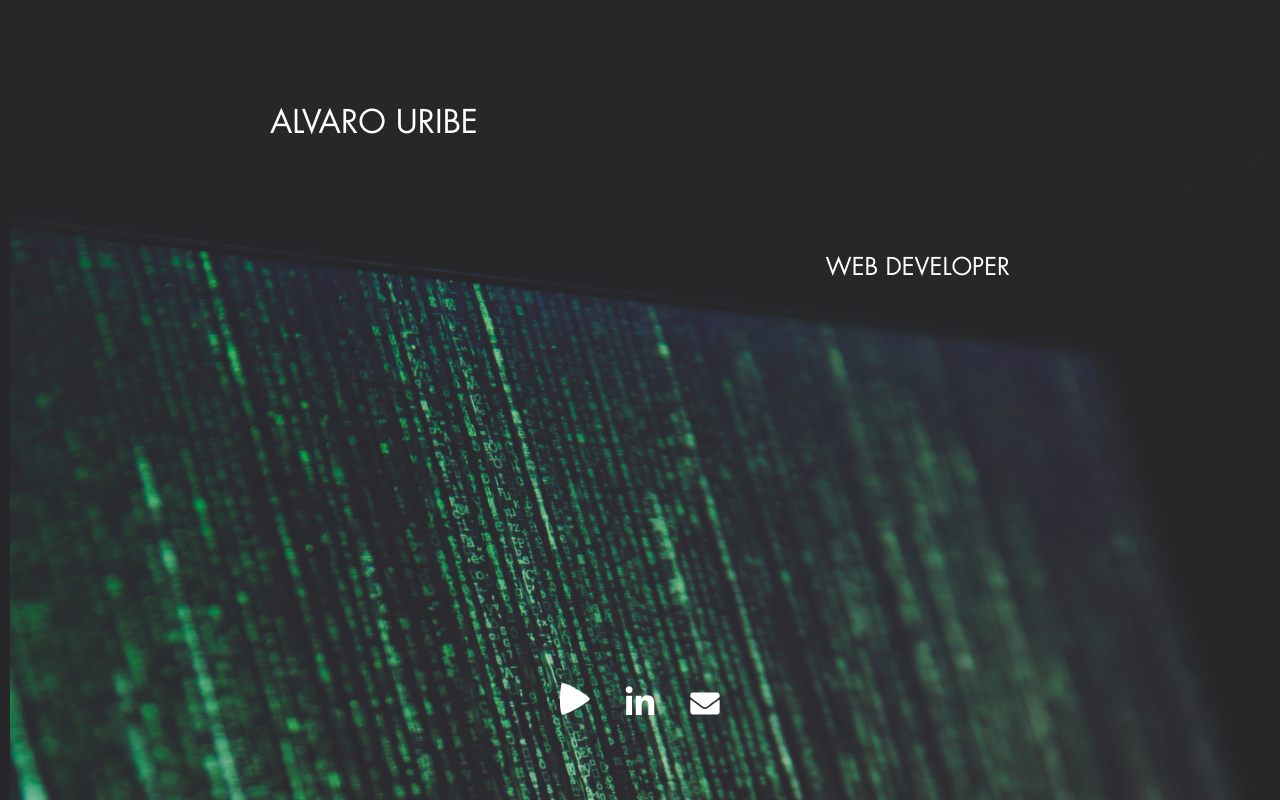
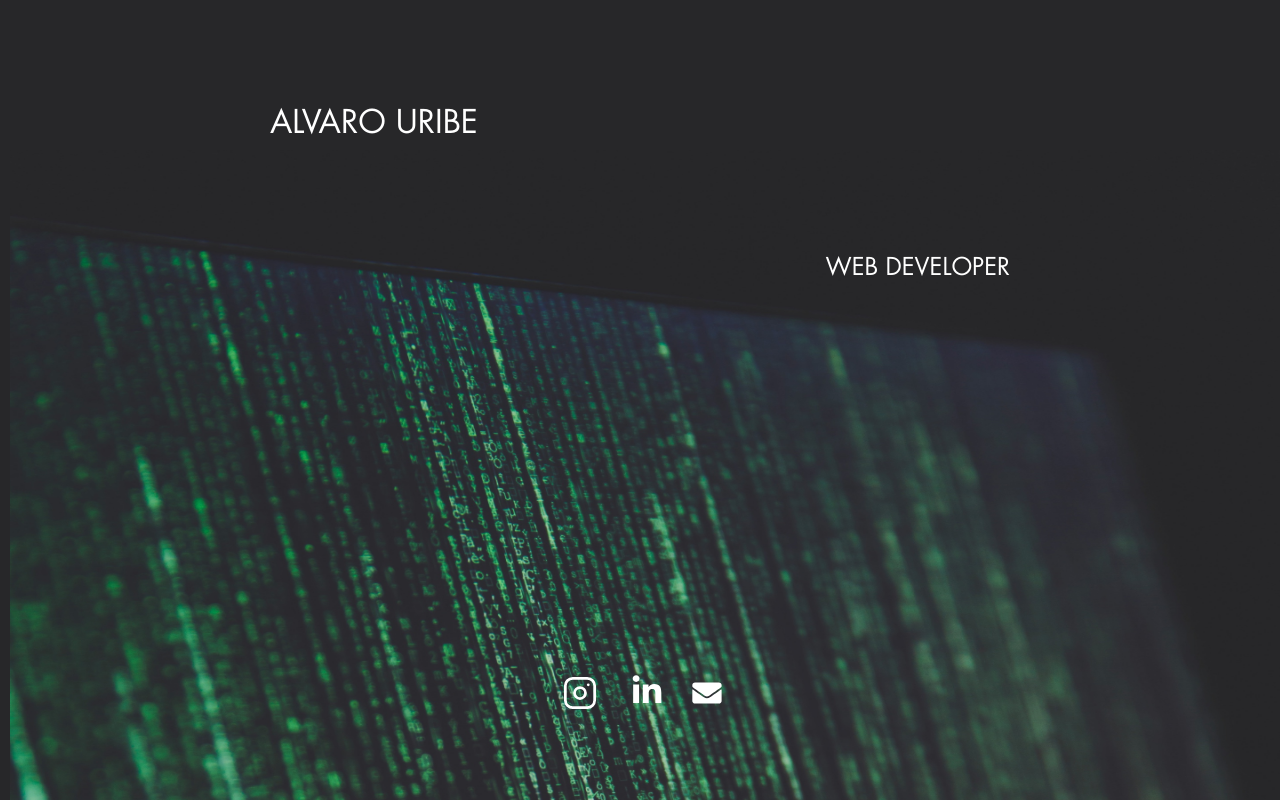
Before and after one commit to alvarouribe/alvarouribe.cl, a plain HTML site: page index.html in a window 1280 px wide. Drawn offline with Linux system fonts and the light colour scheme.

Commit message:
added instagram flyingdolly

```diff
--- a/index.html
+++ b/index.html
@@ -82,12 +82,17 @@
         margin-top: 15%;
       }
       .social-icons {
+        display: flex;
+        justify-content: center;
+        align-items: center;
+
         position: fixed;
         bottom: 10%;
         margin: auto;
         width: 100%;
         text-align: center;
       }
+
       img {
         width: 30px;
       }
@@ -98,6 +103,9 @@
         max-width: 800px;
         margin: auto;
         padding: 30px;
+      }
+      .pb-8 {
+        padding-bottom: 8px;
       }
     </style>
   </head>
@@ -112,11 +120,17 @@
     </div>
 
     <div class="social-icons">
-      <a href="https://www.flyingdolly.co.nz" target="blank">
-        <img src="images/flyingDolly_isologo_white.svg" alt="FlyingDolly icon">
+      <a href="https://instagram.com/flyingdolly.co.nz" target="blank">
+        <!-- <img src="images/flyingDolly_isologo_white.svg" alt="FlyingDolly icon"> -->
+        <svg xmlns="http://www.w3.org/2000/svg" class="icon icon-tabler icon-tabler-brand-instagram" width="44" height="44" viewBox="0 0 24 24" stroke-width="1.5" stroke="#fff" fill="none" stroke-linecap="round" stroke-linejoin="round">
+          <path stroke="none" d="M0 0h24v24H0z"/>
+          <rect x="4" y="4" width="16" height="16" rx="4" />
+          <circle cx="12" cy="12" r="3" />
+          <line x1="16.5" y1="7.5" x2="16.5" y2="7.501" />
+        </svg>
       </a>
       <a href="https://www.linkedin.com/in/alvaro-uribe-in-auckland" target="blank">
-        <img src="images/linkedin-in.svg" alt="twitter icon">
+        <img class="pb-8" src="images/linkedin-in.svg" alt="twitter icon">
       </a>
       <a href="mailto:iam@alvaruribe.cl" target="blank">
         <img src="images/envelope.svg" alt="twitter icon">
```
